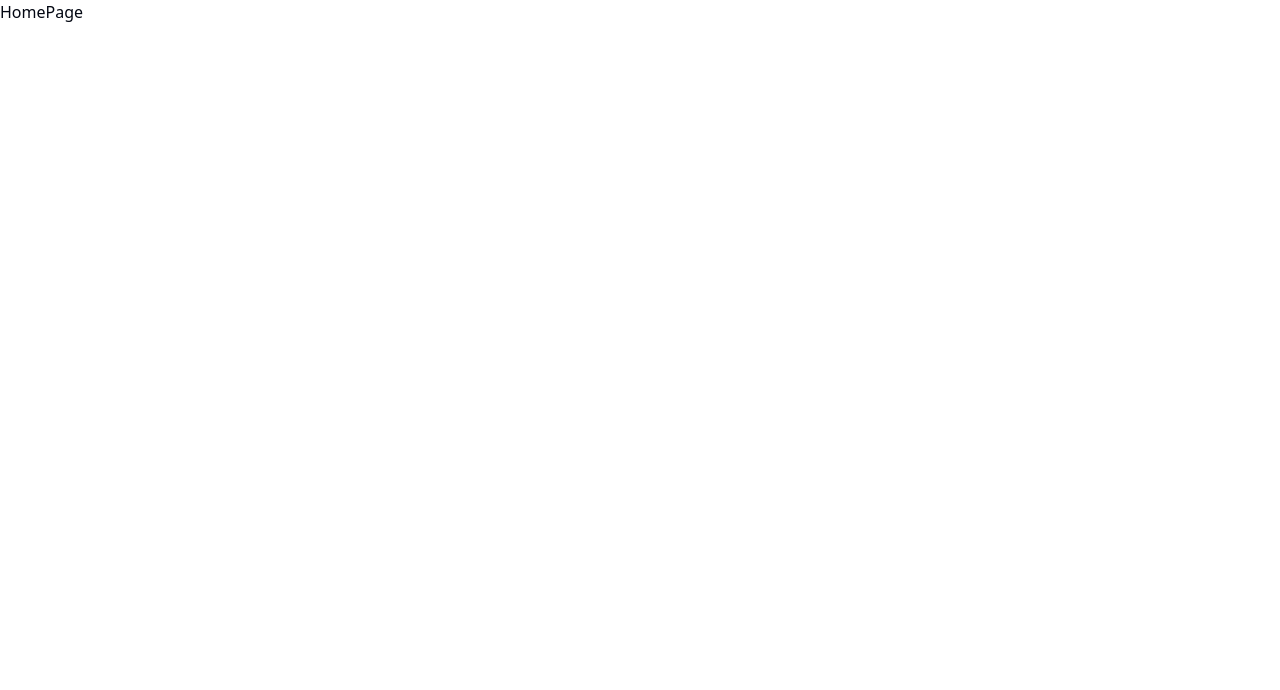
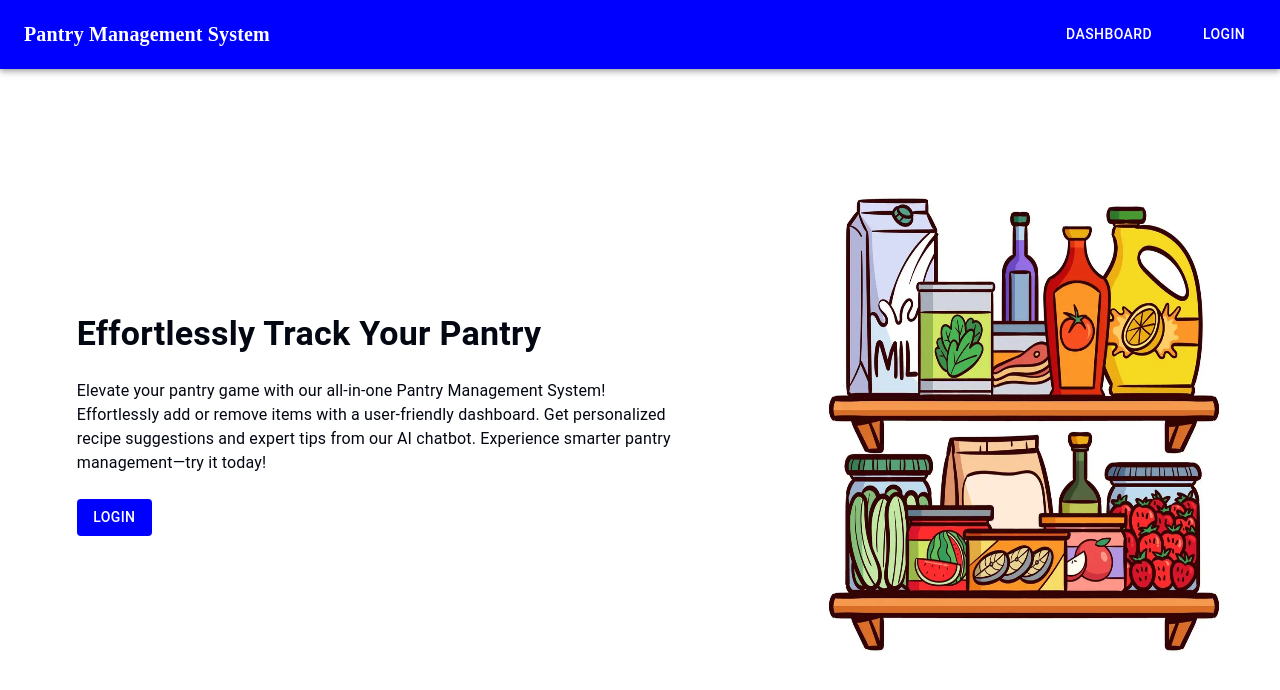
Before and after one commit to AliSaif541/inventory-management, a Next.js app: page / in a window 1280 px wide. Shown: the top 690 px of the page. Built offline with nearby package versions, Linux system fonts and the light colour scheme; no server answers.

Commit message:
Added Homepage

```diff
--- a/app/(dashboard)/{components}/Nav.jsx
+++ /dev/null
@@ -1,26 +0,0 @@
-import Link from "next/link";
-import { getServerSession } from "next-auth";
-import { options } from "../api/auth/[...nextauth]/options";
-
-const Nav = async () => {
-  const session = await getServerSession(options);
-  return (
-    <header className="bg-gray-600 text-gray-100">
-      <nav className="flex justify-between items-center w-full px-10 py-4">
-        <div>Inventory Management System</div>
-        <div className="flex gap-10">
-          <Link href="/">Home</Link>
-          <Link href="/Pantry">Pantry Dashboard</Link>
-          <Link href="/Chatbot">Chatbot</Link>
-          {session ? (
-            <Link href="/api/auth/signout?callbackUrl=/">Logout</Link>
-          ) : (
-            <Link href="/api/auth/signin">Login</Link>
-          )}
-        </div>
-      </nav>
-    </header>
-  );
-};
-
-export default Nav;
--- a/app/(dashboard)/{components}/Sidebar.jsx
+++ b/app/(dashboard)/{components}/Sidebar.jsx
@@ -34,13 +34,6 @@ export function SidebarDemo() {
       href: "/Chatbot",
       icon: (
         <IconMessage className="text-white dark:text-white h-5 w-5 flex-shrink-0" />
-      ),
-    },
-    {
-      label: "Profile",
-      href: "/Profile",
-      icon: (
-        <IconUserBolt className="text-white dark:text-white h-5 w-5 flex-shrink-0" />
       ),
     },
     {
--- a/app/(main)/layout.jsx
+++ b/app/(main)/layout.jsx
@@ -1,4 +1,6 @@
+import AuthProvider from "../(dashboard)/{components}/AuthProvider";
 import "../globals.css"
+import Nav from "./{components}/Nav";
 
 export const metadata = {
   title: "Create Next App",
@@ -9,9 +11,13 @@ export default function RootLayout({ children }) {
   return (
     <html lang="en">
       <body>
+      <AuthProvider>
         <div>
+          <Nav />
           {children}
         </div>
+
+      </AuthProvider>
       </body>
     </html>
   );
--- a/app/(main)/page.jsx
+++ b/app/(main)/page.jsx
@@ -1,8 +1,79 @@
+import { Box, Button, Stack, Typography } from "@mui/material";
+import PantryImg from '../../public/pantry-img.webp';
+import Image from "next/image";
+import Link from "next/link";
+
 const Home = () => {
     return (
-        <div>
-            <h1>HomePage</h1>
-        </div>
+        <Box width='100%'>
+            <Stack
+            flex
+            flexDirection="row"
+            height="89vh"
+            justifyContent="space-between"
+            sx={{
+                '@media (max-width: 740px)': {
+                  flexDirection: "column"
+                }
+            }}
+            >
+                <Stack
+                justifyContent="center"
+                alignItems='center'
+                width="60%"
+                sx={{
+                    '@media (max-width: 740px)': {
+                        width: "100%",
+                        textAlign: 'center',
+                        padding: '20px'
+                    }
+                }}
+                >
+                    <Stack
+                    justifyContent='start'
+                    alignItems='center'
+                    width="80%"
+                    sx={{
+                        '@media (max-width: 740px)': {
+                            justifyContent: 'center',
+                            width: "100%"
+                        }
+                    }}
+                    >
+                        <Typography variant="h4" mb={3} fontStyle='bold' sx={{ fontWeight: 'bold', alignSelf: 'flex-start' }} >
+                            Effortlessly Track Your Pantry
+                        </Typography>
+                        <Typography variant="body1" mb={3}>
+                            Elevate your pantry game with our all-in-one Pantry Management System! Effortlessly add or remove items with a user-friendly dashboard. Get personalized recipe suggestions and expert tips from our AI chatbot. Experience smarter pantry management—try it today!
+                        </Typography>
+                        <Button sx={{alignSelf: 'flex-start', '@media (max-width: 740px)': {alignSelf: 'center'}, backgroundColor: 'blue', color: 'white', width: '75px', '&:hover': {bgcolor: 'blue', boxShadow: '8px 8px 10px rgba(0, 0, 0, 0.1)'} }}>
+                            <Link href="/api/auth/signin?callbackUrl=/Pantry">Login</Link>
+                        </Button>
+                    </Stack>
+                </Stack>
+                <Stack
+                flex
+                flexDirection="column"
+                justifyContent="center"
+                alignItems="center"
+                width="40%"
+                sx={{
+                    '@media (max-width: 740px)': {
+                      width: "100%"
+                    }
+                }}
+                >
+                    <Image
+                    src={PantryImg}
+                    alt="Pantry Image"
+                    style={{
+                        height: '80%',
+                        width: '90%'
+                    }}
+                    />
+                </Stack>
+            </Stack>
+        </Box>
     )
 }
 
--- /dev/null
+++ b/app/(main)/{components}/Nav.jsx
@@ -0,0 +1,136 @@
+'use client'
+
+import React, { useState } from 'react';
+import AppBar from '@mui/material/AppBar';
+import Box from '@mui/material/Box';
+import Toolbar from '@mui/material/Toolbar';
+import IconButton from '@mui/material/IconButton';
+import Typography from '@mui/material/Typography';
+import Menu from '@mui/material/Menu';
+import MenuIcon from '@mui/icons-material/Menu';
+import Container from '@mui/material/Container';
+import Button from '@mui/material/Button';
+import MenuItem from '@mui/material/MenuItem';
+import { useSession } from "next-auth/react";
+import { redirect } from "next/navigation";
+import Link from 'next/link';
+
+// const pages = ['Dashboard'];
+
+function ResponsiveAppBar() {
+  const [anchorElNav, setAnchorElNav] = useState(null);
+  const {data: session} = useSession({});
+
+  const handleOpenNavMenu = (event) => {
+    setAnchorElNav(event.currentTarget);
+  };
+
+  const handleCloseNavMenu = () => {
+    setAnchorElNav(null);
+  };
+
+  return (
+    <AppBar position="static" sx={{backgroundColor:'blue'}}>
+      <Container maxWidth="xl">
+        <Toolbar disableGutters>
+          <Typography
+            variant="h6"
+            noWrap
+            component="a"
+            href="#app-bar-with-responsive-menu"
+            sx={{
+              mr: 2,
+              display: { xs: 'none', md: 'flex' },
+              fontFamily: 'latin',
+              fontWeight: 700,
+              color: 'inherit',
+              textDecoration: 'none',
+            }}
+          >
+            Pantry Management System
+          </Typography>
+
+          <Box sx={{ flexGrow: 1, display: { xs: 'flex', md: 'none' } }}>
+            <IconButton
+              size="large"
+              aria-label="account of current user"
+              aria-controls="menu-appbar"
+              aria-haspopup="true"
+              onClick={handleOpenNavMenu}
+              color="inherit"
+            >
+              <MenuIcon />
+            </IconButton>
+            <Menu
+              id="menu-appbar"
+              anchorEl={anchorElNav}
+              anchorOrigin={{
+                vertical: 'bottom',
+                horizontal: 'left',
+              }}
+              keepMounted
+              transformOrigin={{
+                vertical: 'top',
+                horizontal: 'left',
+              }}
+              open={Boolean(anchorElNav)}
+              onClose={handleCloseNavMenu}
+              sx={{
+                display: { xs: 'block', md: 'none' },
+              }}
+            >
+              <MenuItem onClick={handleCloseNavMenu}>
+                <Typography textAlign="center"><Link href="/Pantry">Dashboard</Link></Typography>
+              </MenuItem>
+            </Menu>
+          </Box>
+          <Typography
+            variant="h5"
+            noWrap
+            component="a"
+            href="#app-bar-with-responsive-menu"
+            sx={{
+              mr: 2,
+              display: { xs: 'flex', md: 'none' },
+              flexGrow: 1,
+              fontFamily: 'monospace',
+              fontWeight: 700,
+              color: 'inherit',
+              textDecoration: 'none',
+            }}
+          >
+            Pantry Management System
+          </Typography>
+          <Box sx={{ flexGrow: 1, justifyContent:'end', display: { xs: 'none', md: 'flex' } }}>
+            <Button
+              onClick={handleCloseNavMenu}
+              sx={{ my: 2, color: 'white', display: 'block' }}
+            >
+              <Link href="/Pantry">Dashboard</Link>
+            </Button>
+          </Box>
+          <Box ml={4}>
+            {session ? (
+              <Link href="/api/auth/signout?callbackUrl=/">
+                <Button
+                  sx={{ my: 2, color: 'white', display: 'block'}}
+                >
+                  Logout
+                </Button>
+              </Link>
+            ) : (
+              <Link href="/api/auth/signin?callbackUrl=/Pantry">
+                <Button
+                  sx={{ my: 2, color: 'white', display: 'block' }}
+                >
+                  Login
+                </Button>
+              </Link>
+            )}
+          </Box>
+        </Toolbar>
+      </Container>
+    </AppBar>
+  );
+}
+export default ResponsiveAppBar;
```
Also changed, not shown: app/api/auth/[...nextauth]/options.js (renamed from app/(dashboard)/api/auth/[...nextauth]/options.js), app/api/auth/[...nextauth]/route.js (renamed from app/(dashboard)/api/auth/[...nextauth]/route.js), app/api/chat/route.js (renamed from app/(dashboard)/api/chat/route.js), app/api/classify/route.js (renamed from app/(dashboard)/api/classify/route.js), public/pantry-img.webp (added).
